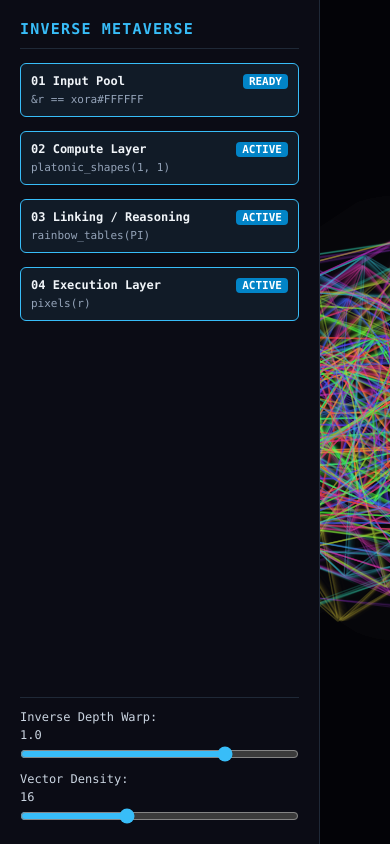
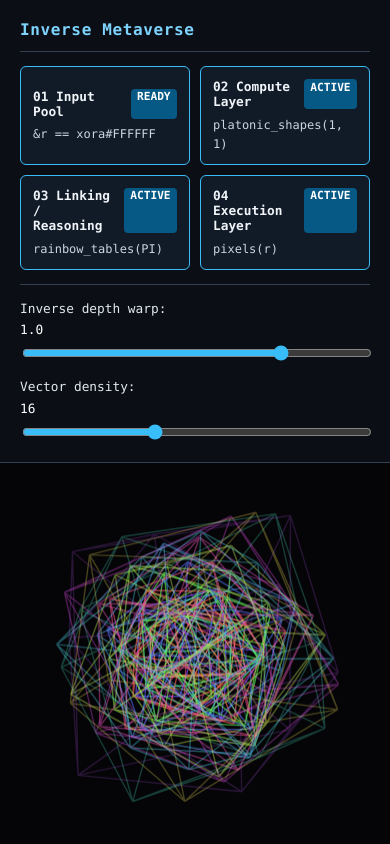
Before and after one commit to icealys68654-tech/Zod, a plain HTML site: page inverse_metaverse.html in a window 390 px wide. Drawn offline with Linux system fonts and the light colour scheme.

Commit message:
Improve visualization accessibility and responsive production behavior

```diff
--- a/inverse_metaverse.html
+++ b/inverse_metaverse.html
@@ -1,179 +1,180 @@
-<!DOCTYPE html>
+<!doctype html>
 <html lang="en">
 <head>
-  <meta charset="UTF-8" />
-  <meta name="viewport" content="width=device-width, initial-scale=1.0" />
+  <meta charset="utf-8" />
+  <meta name="viewport" content="width=device-width, initial-scale=1" />
+  <meta name="theme-color" content="#050508" />
+  <meta name="description" content="An interactive, keyboard-accessible inverse metaverse vector pipeline visualization." />
   <title>Inverse Metaverse Vector Pipeline</title>
   <style>
-    * { box-sizing: border-box; margin: 0; padding: 0; }
-    body {
+    :root {
+      color-scheme: dark;
+      font-family: ui-monospace, SFMono-Regular, Menlo, Monaco, Consolas, monospace;
       background: #050508;
       color: #f0f4f8;
-      font-family: ui-monospace, SFMono-Regular, Menlo, Monaco, Consolas, monospace;
-      overflow: hidden;
-      display: flex;
-      height: 100vh;
     }
-    #hud {
-      width: 320px;
-      background: rgba(12, 14, 22, 0.92);
-      border-right: 1px solid #1f2937;
-      padding: 20px;
+    *, *::before, *::after { box-sizing: border-box; }
+    body { margin: 0; min-height: 100vh; display: flex; }
+    button, input { font: inherit; }
+    .skip-link {
+      position: fixed;
+      z-index: 20;
+      top: 0.75rem;
+      left: 0.75rem;
+      padding: 0.75rem 1rem;
+      color: #050508;
+      background: #7dd3fc;
+      transform: translateY(-180%);
+    }
+    .skip-link:focus { transform: translateY(0); }
+    :focus-visible { outline: 3px solid #7dd3fc; outline-offset: 3px; }
+    .layout { display: flex; width: 100%; min-height: 100vh; }
+    .panel {
+      width: 20rem;
+      flex: 0 0 20rem;
+      padding: 1.25rem;
       display: flex;
       flex-direction: column;
-      gap: 14px;
-      z-index: 10;
+      gap: 0.875rem;
+      background: #0c0e16;
+      border-right: 1px solid #334155;
+      z-index: 1;
     }
-    h1 {
-      font-size: 15px;
-      letter-spacing: 0.08em;
-      text-transform: uppercase;
-      color: #38bdf8;
-      border-bottom: 1px solid #1f2937;
-      padding-bottom: 10px;
+    h1 { margin: 0; padding-bottom: 0.75rem; border-bottom: 1px solid #334155; color: #7dd3fc; font-size: 1rem; letter-spacing: 0.04em; }
+    .stage-list { display: grid; gap: 0.625rem; }
+    .stage {
+      width: 100%;
+      padding: 0.75rem;
+      text-align: left;
+      color: inherit;
+      background: #0d1117;
+      border: 1px solid #475569;
+      border-radius: 0.375rem;
+      cursor: pointer;
     }
-    .stage {
-      background: #0d1117;
-      border: 1px solid #30363d;
-      border-radius: 6px;
-      padding: 10px;
-      cursor: pointer;
-      transition: border-color 0.2s, background 0.2s;
+    .stage[aria-pressed="true"] { border-color: #38bdf8; background: #111b27; }
+    .stage-header { display: flex; justify-content: space-between; gap: 0.75rem; margin-bottom: 0.3rem; font-size: 0.8rem; font-weight: 700; }
+    .status { padding: 0.1rem 0.4rem; border-radius: 0.25rem; background: #1f2937; color: #e2e8f0; font-size: 0.7rem; }
+    .stage[aria-pressed="true"] .status { background: #075985; color: #fff; }
+    .code-line { color: #cbd5e1; font-size: 0.75rem; }
+    .controls { display: grid; gap: 1rem; margin-top: auto; padding-top: 1rem; border-top: 1px solid #334155; }
+    .control { display: grid; gap: 0.4rem; color: #e2e8f0; font-size: 0.8rem; }
+    .control output { color: #fff; font-variant-numeric: tabular-nums; }
+    input[type="range"] { width: 100%; accent-color: #38bdf8; }
+    .visualization { min-width: 0; flex: 1; min-height: 20rem; position: relative; }
+    canvas { display: block; width: 100%; height: 100%; min-height: 20rem; }
+    .visually-hidden {
+      position: absolute !important;
+      width: 1px !important;
+      height: 1px !important;
+      padding: 0 !important;
+      margin: -1px !important;
+      overflow: hidden !important;
+      clip: rect(0, 0, 0, 0) !important;
+      white-space: nowrap !important;
+      border: 0 !important;
     }
-    .stage.active {
-      border-color: #38bdf8;
-      background: #111b27;
+    @media (max-width: 700px) {
+      .layout { flex-direction: column; }
+      .panel { width: 100%; flex: 0 0 auto; border-right: 0; border-bottom: 1px solid #334155; }
+      .stage-list { grid-template-columns: repeat(2, minmax(0, 1fr)); }
+      .controls { margin-top: 0; }
+      .visualization { min-height: 45vh; }
+      canvas { min-height: 45vh; }
     }
-    .stage-header {
-      display: flex;
-      justify-content: space-between;
-      font-size: 12px;
-      font-weight: bold;
-      margin-bottom: 4px;
-    }
-    .status {
-      font-size: 11px;
-      padding: 1px 6px;
-      border-radius: 4px;
-      background: #1f2937;
-      color: #9ca3af;
-    }
-    .stage.active .status {
-      background: #0284c7;
-      color: #ffffff;
-    }
-    .code-line {
-      font-size: 11px;
-      color: #94a3b8;
-    }
-    .controls {
-      margin-top: auto;
-      display: flex;
-      flex-direction: column;
-      gap: 10px;
-      border-top: 1px solid #1f2937;
-      padding-top: 12px;
-      font-size: 12px;
-    }
-    label {
-      display: flex;
-      flex-direction: column;
-      gap: 4px;
-      color: #cbd5e1;
-    }
-    input[type="range"] {
-      accent-color: #38bdf8;
-    }
-    canvas {
-      flex: 1;
-      display: block;
+    @media (max-width: 380px) { .stage-list { grid-template-columns: 1fr; } }
+    @media (prefers-reduced-motion: reduce) {
+      *, *::before, *::after { scroll-behavior: auto !important; transition-duration: 0.01ms !important; animation-duration: 0.01ms !important; animation-iteration-count: 1 !important; }
     }
   </style>
 </head>
 <body>
-  <div id="hud">
-    <h1>Inverse Metaverse</h1>
-
-    <div class="stage active" id="stage-1" onclick="toggleStage(1)">
-      <div class="stage-header">
-        <span>01 Input Pool</span>
-        <span class="status" id="status-1">READY</span>
+  <a class="skip-link" href="#main">Skip to visualization</a>
+  <div class="layout">
+    <aside class="panel" aria-labelledby="page-title">
+      <header><h1 id="page-title">Inverse Metaverse</h1></header>
+      <section aria-label="Pipeline stages">
+        <div class="stage-list">
+          <button class="stage" id="stage-1" type="button" aria-pressed="true" data-stage="1">
+            <span class="stage-header"><span>01 Input Pool</span><span class="status" id="status-1">READY</span></span>
+            <span class="code-line">&amp;r == xora#FFFFFF</span>
+          </button>
+          <button class="stage" id="stage-2" type="button" aria-pressed="true" data-stage="2">
+            <span class="stage-header"><span>02 Compute Layer</span><span class="status" id="status-2">ACTIVE</span></span>
+            <span class="code-line">platonic_shapes(1, 1)</span>
+          </button>
+          <button class="stage" id="stage-3" type="button" aria-pressed="true" data-stage="3">
+            <span class="stage-header"><span>03 Linking / Reasoning</span><span class="status" id="status-3">ACTIVE</span></span>
+            <span class="code-line">rainbow_tables(PI)</span>
+          </button>
+          <button class="stage" id="stage-4" type="button" aria-pressed="true" data-stage="4">
+            <span class="stage-header"><span>04 Execution Layer</span><span class="status" id="status-4">ACTIVE</span></span>
+            <span class="code-line">pixels(r)</span>
+          </button>
         </div>
-      <div class="code-line">&amp;r == xora#FFFFFF</div>
-    </div>
-
-    <div class="stage active" id="stage-2" onclick="toggleStage(2)">
-      <div class="stage-header">
-        <span>02 Compute Layer</span>
-        <span class="status" id="status-2">ACTIVE</span>
-      </div>
-      <div class="code-line">platonic_shapes(1, 1)</div>
-    </div>
-
-    <div class="stage active" id="stage-3" onclick="toggleStage(3)">
-      <div class="stage-header">
-        <span>03 Linking / Reasoning</span>
-        <span class="status" id="status-3">ACTIVE</span>
-      </div>
-      <div class="code-line">rainbow_tables(PI)</div>
-    </div>
-
-    <div class="stage active" id="stage-4" onclick="toggleStage(4)">
-      <div class="stage-header">
-        <span>04 Execution Layer</span>
-        <span class="status" id="status-4">ACTIVE</span>
-      </div>
-      <div class="code-line">pixels(r)</div>
-    </div>
-
-    <div class="controls">
-      <label>
-        Inverse Depth Warp: <span id="warp-val">1.0</span>
+      </section>
+      <form class="controls" aria-label="Visualization settings" onsubmit="return false">
+        <label class="control" for="warp">Inverse depth warp: <output id="warp-val" for="warp">1.0</output>
           <input type="range" id="warp" min="-2" max="2" step="0.1" value="1.0" />
         </label>
-      <label>
-        Vector Density: <span id="density-val">16</span>
+        <label class="control" for="density">Vector density: <output id="density-val" for="density">16</output>
           <input type="range" id="density" min="4" max="36" step="2" value="16" />
         </label>
+      </form>
+      <p id="status-announcement" class="visually-hidden" role="status" aria-live="polite" aria-atomic="true">All pipeline stages are active.</p>
+    </aside>
+    <main id="main" class="visualization" aria-label="Vector pipeline visualization">
+      <canvas id="canvas" role="img" aria-label="Animated wireframe visualization of nested icosahedron-like vector shells. Adjust warp and density with the controls; toggle pipeline stages to change the rendering.">
+        Your browser does not support canvas. Use the pipeline stage and visualization settings controls to explore the available options.
+      </canvas>
+      <p class="visually-hidden" id="canvas-description">The graphic displays rotating, nested wireframe vector shells. Color, perspective, and line density respond to the controls and selected pipeline stages.</p>
+    </main>
   </div>
-  </div>
-
-  <canvas id="canvas"></canvas>
 
   <script>
     const canvas = document.getElementById("canvas");
     const ctx = canvas.getContext("2d");
+    const reducedMotion = window.matchMedia("(prefers-reduced-motion: reduce)");
+    const state = { 1: true, 2: true, 3: true, 4: true };
+    const warpControl = document.getElementById("warp");
+    const densityControl = document.getElementById("density");
+    const stageNames = { 1: "Input Pool", 2: "Compute Layer", 3: "Linking / Reasoning", 4: "Execution Layer" };
+    let tick = 0;
+    let animationFrame = null;
 
-    const state = {
-      1: true, // Input Pool (&r == xora#FFFFFF)
-      2: true, // Compute Layer (platonic_shapes(1, 1))
-      3: true, // Linking / Reasoning (rainbow_tables(PI))
-      4: true  // Execution Layer (pixels(r))
-    };
-
-    function toggleStage(id) {
-      state[id] = !state[id];
-      const card = document.getElementById(`stage-${id}`);
-      const badge = document.getElementById(`status-${id}`);
-      card.classList.toggle("active", state[id]);
-      badge.textContent = state[id] ? (id === 1 ? "READY" : "ACTIVE") : "IDLE";
+    function updateStage(id) {
+      const button = document.getElementById(`stage-${id}`);
+      const active = state[id];
+      button.setAttribute("aria-pressed", String(active));
+      document.getElementById(`status-${id}`).textContent = active ? (id === 1 ? "READY" : "ACTIVE") : "IDLE";
+      document.getElementById("status-announcement").textContent = `${stageNames[id]} ${active ? "enabled" : "idle"}.`;
     }
 
+    document.querySelectorAll(".stage").forEach((button) => {
+      button.addEventListener("click", () => {
+        const id = Number(button.dataset.stage);
+        state[id] = !state[id];
+        updateStage(id);
+        draw();
+      });
+    });
+
     function resize() {
-      canvas.width = window.innerWidth - 320;
-      canvas.height = window.innerHeight;
+      const bounds = canvas.getBoundingClientRect();
+      const pixelRatio = Math.min(window.devicePixelRatio || 1, 2);
+      canvas.width = Math.max(1, Math.floor(bounds.width * pixelRatio));
+      canvas.height = Math.max(1, Math.floor(bounds.height * pixelRatio));
+      ctx.setTransform(pixelRatio, 0, 0, pixelRatio, 0, 0);
+      draw();
     }
     window.addEventListener("resize", resize);
-    resize();
 
-    // Base Platonic icosahedron-inspired vertices
     const phi = (1 + Math.sqrt(5)) / 2;
     const baseVertices = [
-      [-1,  phi, 0], [ 1,  phi, 0], [-1, -phi, 0], [ 1, -phi, 0],
-      [ 0, -1,  phi], [ 0,  1,  phi], [ 0, -1, -phi], [ 0,  1, -phi],
-      [ phi, 0, -1], [ phi, 0,  1], [-phi, 0, -1], [-phi, 0,  1]
+      [-1, phi, 0], [1, phi, 0], [-1, -phi, 0], [1, -phi, 0],
+      [0, -1, phi], [0, 1, phi], [0, -1, -phi], [0, 1, -phi],
+      [phi, 0, -1], [phi, 0, 1], [-phi, 0, -1], [-phi, 0, 1]
     ];
-
     const edges = [
       [0,1],[0,5],[0,7],[0,10],[0,11],[1,5],[1,7],[1,8],[1,9],
       [2,3],[2,4],[2,6],[2,10],[2,11],[3,4],[3,6],[3,8],[3,9],
@@ -181,71 +182,41 @@
       [8,9],[10,11]
     ];
 
-    // Stage 01: Bitwise XOR against 0xFFFFFF reference
-    function xorFilter(val) {
-      return state[1] ? ((val ^ 0xFFFFFF) & 0xFF) / 255 : 0.5;
-    }
-
-    // Stage 02: 3D rotation & Inverse Metaverse perspective projection
-    function project(v, angle, scale, warp) {
-      let [x, y, z] = v;
-
-      // Rotate Y and X
+    function project(vertex, angle, scale, warp, width, height) {
+      const [x, y, z] = vertex;
       const cosY = Math.cos(angle), sinY = Math.sin(angle);
       const x1 = x * cosY - z * sinY;
       const z1 = z * cosY + x * sinY;
-
       const cosX = Math.cos(angle * 0.6), sinX = Math.sin(angle * 0.6);
       const y2 = y * cosX - z1 * sinX;
       const z2 = z1 * cosX + y * sinX;
-
-      // Inverse perspective: objects further away expand outward
       const invZ = 1 / Math.max(0.25, 3.2 - z2 * warp);
-      return {
-        x: canvas.width / 2 + x1 * scale * invZ,
-        y: canvas.height / 2 + y2 * scale * invZ,
-        depth: z2
-      };
+      return { x: width / 2 + x1 * scale * invZ, y: height / 2 + y2 * scale * invZ };
     }
 
-    let tick = 0;
+    function draw() {
+      if (!ctx) return;
+      const width = canvas.clientWidth;
+      const height = canvas.clientHeight;
+      if (!width || !height) return;
+      const warp = Number.parseFloat(warpControl.value);
+      const density = Number.parseInt(densityControl.value, 10);
+      document.getElementById("warp-val").value = warp.toFixed(1);
+      document.getElementById("density-val").value = String(density);
+      ctx.fillStyle = "#050508";
+      ctx.fillRect(0, 0, width, height);
+      if (!state[4]) return;
 
-    function render() {
-      tick += 0.015;
-      const warp = parseFloat(document.getElementById("warp").value);
-      const density = parseInt(document.getElementById("density").value, 10);
-      document.getElementById("warp-val").textContent = warp.toFixed(1);
-      document.getElementById("density-val").textContent = density;
-
-      // Stage 04: Execution Layer background clear / trail
-      ctx.fillStyle = state[4] ? "rgba(5, 5, 8, 0.25)" : "#050508";
-      ctx.fillRect(0, 0, canvas.width, canvas.height);
-
-      if (!state[4]) {
-        requestAnimationFrame(render);
-        return;
-      }
-
-      const seedOffset = xorFilter(Math.floor(tick * 60));
-
-      // Render nested inverse vector shells
+      const seedOffset = state[1] ? (((Math.floor(tick * 60) ^ 0xffffff) & 0xff) / 255) : 0.5;
       for (let layer = 1; layer <= density; layer++) {
         const ratio = layer / density;
-        const scale = 90 + ratio * 220;
+        const scale = Math.min(width, height) * (0.18 + ratio * 0.42);
         const angle = tick + ratio * Math.PI * (state[1] ? seedOffset + 0.5 : 0.2);
-
-        const projected = baseVertices.map(v => project(v, angle, scale, warp));
-
-        // Stage 03: Linking / Reasoning via PI-mapped spectral hue
-        const hue = state[3]
-          ? ((layer * Math.PI * 36) + tick * 60) % 360
-          : 200;
-
-        ctx.strokeStyle = `hsla(${hue}, 90%, 60%, ${0.15 + (1 - ratio) * 0.55})`;
-        ctx.lineWidth = state[2] ? 1.4 : 0.6;
-
+        const projected = baseVertices.map((vertex) => project(vertex, angle, scale, warp, width, height));
+        const hue = state[3] ? ((layer * Math.PI * 36) + tick * 60) % 360 : 200;
+        ctx.strokeStyle = `hsla(${hue}, 90%, 65%, ${0.2 + (1 - ratio) * 0.6})`;
+        ctx.lineWidth = state[2] ? 1.4 : 0.8;
         if (state[2]) {
-          // Draw Platonic vector wireframe
           ctx.beginPath();
           for (const [a, b] of edges) {
             ctx.moveTo(projected[a].x, projected[a].y);
@@ -253,18 +224,33 @@
           }
           ctx.stroke();
         } else {
-          // Fallback raw point cloud when Compute Layer is Idle
-          for (const p of projected) {
-            ctx.fillStyle = `hsla(${hue}, 90%, 65%, 0.8)`;
-            ctx.fillRect(p.x - 1.5, p.y - 1.5, 3, 3);
+          ctx.fillStyle = `hsla(${hue}, 90%, 70%, 0.9)`;
+          for (const point of projected) ctx.fillRect(point.x - 2, point.y - 2, 4, 4);
         }
       }
     }
 
-      requestAnimationFrame(render);
+    function animate() {
+      if (reducedMotion.matches) {
+        draw();
+        animationFrame = null;
+        return;
       }
-
-    render();
+      tick += 0.015;
+      draw();
+      animationFrame = window.requestAnimationFrame(animate);
+    }
+    function startAnimation() {
+      if (animationFrame !== null) window.cancelAnimationFrame(animationFrame);
+      animationFrame = null;
+      if (reducedMotion.matches) draw();
+      else animationFrame = window.requestAnimationFrame(animate);
+    }
+    warpControl.addEventListener("input", draw);
+    densityControl.addEventListener("input", draw);
+    reducedMotion.addEventListener?.("change", startAnimation);
+    resize();
+    startAnimation();
   </script>
 </body>
 </html>
```
Lines whose indentation alone changed are shown as unchanged.
